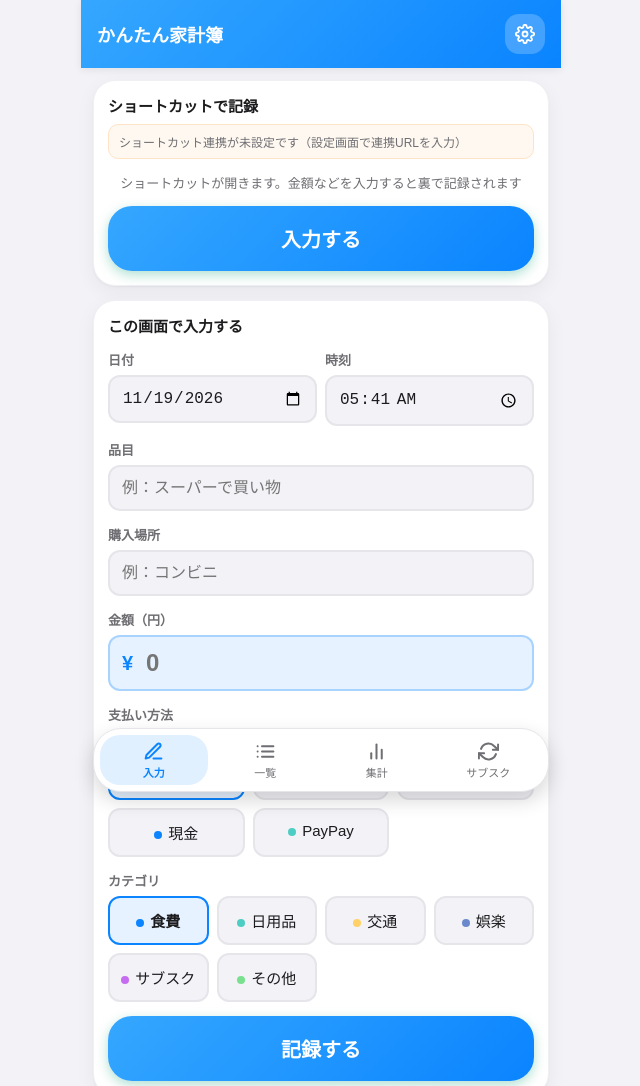
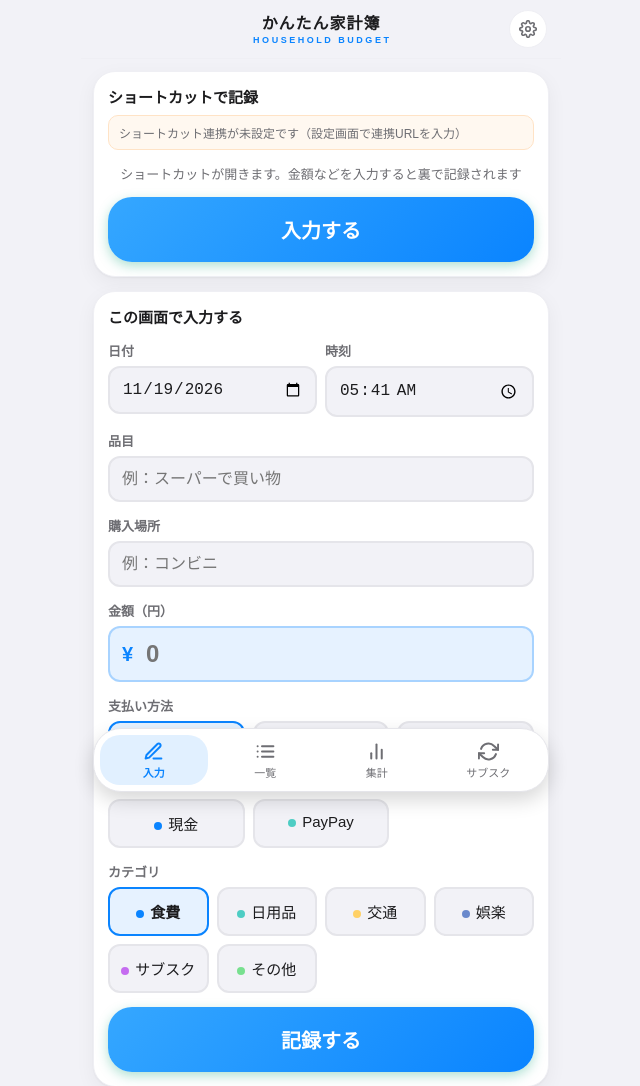
Before and after one commit to mshin0128-dev/kb-97a0127d, a plain HTML site: page index.html in a window 1280 px wide. Shown: the top 1086 px of the page, without its empty margins (319-959 px from the left). Drawn offline with nearby package versions, Linux system fonts and the light colour scheme.

Commit message:
上部バーを筋トレアプリに統一（地の色＋中央タイトル＋丸ボタン）

```diff
--- a/index.html
+++ b/index.html
@@ -163,14 +163,20 @@
   }
   header.topbar {
     position: sticky; top: 0; z-index: 10;
-    background: linear-gradient(135deg, var(--header-grad-1), var(--header-grad-2));
-    color: #fff;
-    padding: calc(14px + var(--safe-t)) 16px 14px;
-    font-size: 18px;
-    font-weight: bold;
-    text-align: left;
-    box-shadow: 0 2px 8px rgba(0,0,0,0.08);
-  }
+    background: var(--bg);
+    color: var(--text);
+    padding: calc(10px + var(--safe-t)) 14px 10px;
+    border-bottom: 1px solid var(--divider-color);
+  }
+  .topbar .title-wrap {
+    flex: 1 1 auto; min-width: 0;
+    display: flex; flex-direction: column; align-items: center; gap: 2px;
+  }
+  .topbar .title-cap {
+    font-size: 9px; font-weight: 600; letter-spacing: 0.28em; text-indent: 0.28em;
+    color: var(--accent); line-height: 1;
+  }
+  .topbar-spacer { flex: none; width: 38px; }
   .topbar-row {
     display: flex;
     align-items: center;
@@ -179,29 +185,33 @@
     min-width: 0;
   }
   .topbar-title {
-    flex: 1;
     min-width: 0;
+    font-size: 16px;
+    font-weight: 800;
+    letter-spacing: 0.06em;
+    line-height: 1.25;
+    text-align: center;
     overflow: hidden;
     text-overflow: ellipsis;
     white-space: nowrap;
   }
   header.topbar .icon-btn {
     flex: none;
-    width: 40px;
-    height: 40px;
-    border-radius: 14px;
+    width: 38px;
+    height: 38px;
+    border-radius: 50%;
     display: grid;
     place-items: center;
-    color: #fff;
-    background: rgba(255,255,255,0.22);
+    color: var(--sub);
+    background: var(--card);
     box-shadow: none;
-    border: none;
+    border: 1px solid var(--divider-color);
     padding: 0;
     margin: 0;
     cursor: pointer;
   }
-  header.topbar .icon-btn svg { width: 20px; height: 20px; }
-  header.topbar .icon-btn[aria-pressed="true"] { background: rgba(255,255,255,0.38); }
+  header.topbar .icon-btn svg { width: 18px; height: 18px; }
+  header.topbar .icon-btn[aria-pressed="true"] { color: var(--accent); background: var(--chip-bg); }
   .view-title-row {
     display: flex;
     align-items: center;
@@ -842,7 +852,8 @@
 <div id="app">
   <header class="topbar">
     <div class="topbar-row">
-      <div class="topbar-title">かんたん家計簿</div>
+      <span class="topbar-spacer" aria-hidden="true"></span>
+      <div class="title-wrap"><div class="topbar-title">かんたん家計簿</div><div class="title-cap" aria-hidden="true">HOUSEHOLD BUDGET</div></div>
       <button type="button" class="icon-btn" id="settingsBtn" aria-label="設定" aria-pressed="false">
         <svg viewBox="0 0 24 24" fill="none" stroke="currentColor" stroke-width="2.2" stroke-linecap="round" stroke-linejoin="round" aria-hidden="true">
           <circle cx="12" cy="12" r="3"></circle>
```
